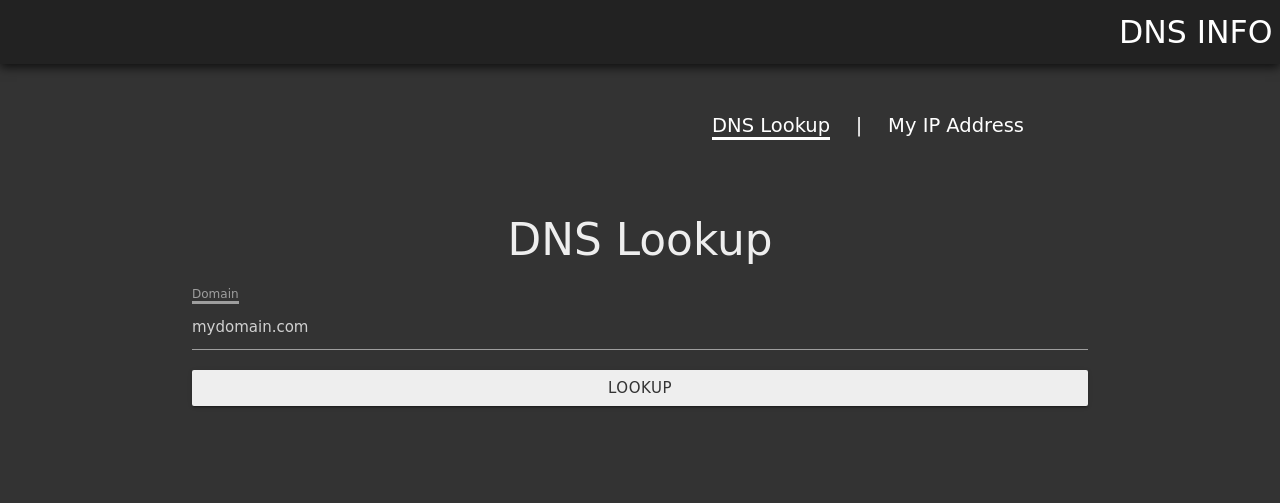
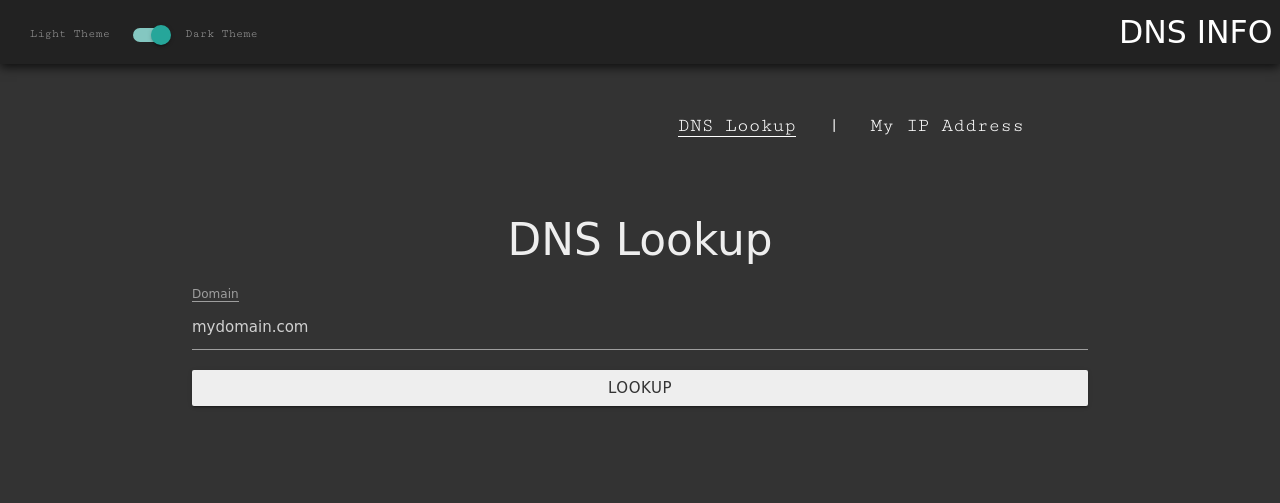
Before and after one commit to pastranastevenaz/dnsinfo, a Flask app: page / in a window 1280 px wide. Shown: the top 503 px of the page. Run offline with Flask 2, Linux system fonts and the light colour scheme; some libraries are stand-ins or nearby versions; some web fonts are replaced.

Commit message:
add theme switch toggle

```diff
--- a/static/css/global.css
+++ b/static/css/global.css
@@ -29,5 +29,5 @@ hr{
 }
 .active{
   border-bottom: solid;
-  border-bottom-width: medium;
+  border-bottom-width: thin;
 }
--- a/templates/dns.html
+++ b/templates/dns.html
@@ -39,7 +39,7 @@
     </style>
     <br>
     <div class="links-container">
-      <div class="links right nova">
+      <div class="links right mono">
         <a class="active" href="{{url_for('index')}}">DNS Lookup</a> <span id="link-pipe" class="white-font">  |  </span> <a href="{{url_for('myip')}}">My IP Address</a>
       </div>class="active"
     </div>
--- a/templates/header.html
+++ b/templates/header.html
@@ -5,12 +5,23 @@ nav{
   -moz-box-shadow: 0px 3px 10px 0px rgba(0,0,0,0.75);
   box-shadow: 0px 3px 10px 0px rgba(0,0,0,0.75);
 }
+#theme-toggle{
+  margin-left: 2em;
+}
+
 </style>
 <nav>
   <div class="nav-wrapper">
     <a href="#" class="brand-logo right nova">DNS INFO</a>
-    <ul id="nav-mobile" class="left hide-on-med-and-down">
+    <!-- <ul id="nav-mobile" class="left hide-on-med-and-down"> -->
+    <!-- </ul id="nav-mobile"> -->
+    <!-- <li> -->
+      <div id="theme-toggle" class="switch bold">
+        <label class="mono">Light Theme<input id="theme-checkbox" type="checkbox" checked>
+        <span class="lever"></span>Dark Theme</label>
+      </div>
+    <!-- </li> -->
     <!-- LINKS GO HERE -->
-    </ul>
+    <!-- </ul> -->
   </div>
 </nav>
--- a/templates/index.html
+++ b/templates/index.html
@@ -78,7 +78,7 @@ h1{
 </style>
 <br>
 <div class="links-container">
-  <div class="links right nova">
+  <div class="links right mono">
     <a class="active" href="{{url_for('index')}}">DNS Lookup</a> <span id="link-pipe" class="white-font">  |  </span> <a href="{{url_for('myip')}}">My IP Address</a>
   </div>
 </div>
--- a/templates/layout.html
+++ b/templates/layout.html
@@ -69,6 +69,15 @@
         $(".button-collapse").sideNav();
         $('ul.tabs').tabs();
         $('.modal').modal();
+        // COD FOR THE THEME SWITCH
+        $("#theme-checkbox").change(function() {
+          if($(this).is(":checked")) {
+            console.log("Is checked");
+          }
+          else {
+            console.log("Is Not checked");
+          }
+        });
         $('.datepicker').pickadate({
            selectMonths: true, // Creates a dropdown to control month
            selectYears: 15, // Creates a dropdown of 15 years to control year,
--- a/templates/myip.html
+++ b/templates/myip.html
@@ -82,7 +82,7 @@ h1{
 </style>
 <br>
 <div class="links-container">
-  <div class="links right nova">
+  <div class="links right mono">
     <a href="{{url_for('index')}}">DNS Lookup</a> <span id="link-pipe" class="white-font">  |  </span> <a class="active"  href="{{url_for('myip')}}">My IP Address</a>
   </div>
 </div>
```
